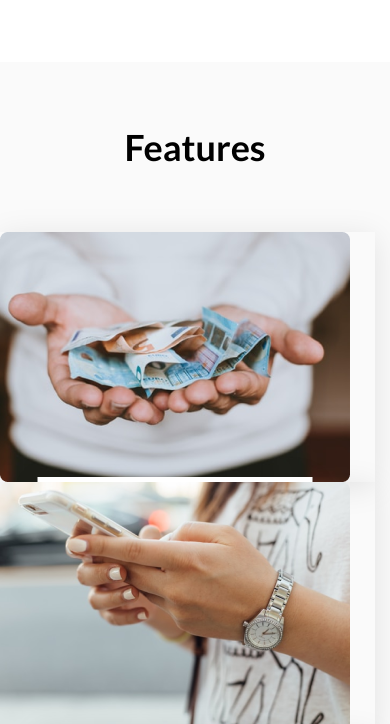
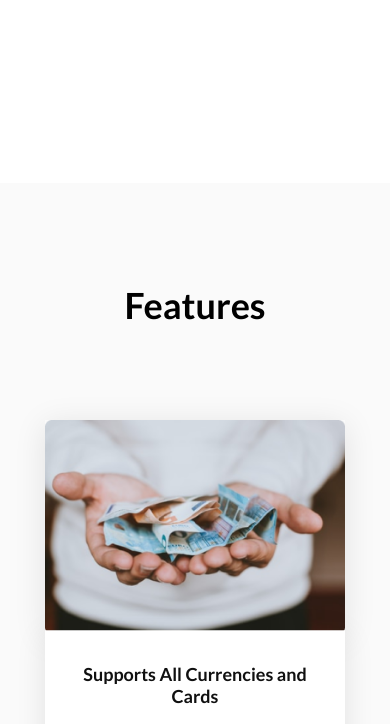
Before and after one commit to denisijka/tasks, a plain HTML site: page src/index.html in a window 390 px wide. Shown: the part 771-1495 px from the top of the page. Drawn offline with Linux system fonts and the light colour scheme.

Commit message:
all @media is completed

```diff
--- a/src/sass/base/_media.sass
+++ b/src/sass/base/_media.sass
@@ -48,8 +48,8 @@
 			// flex-direction: column
 			// align-items: center
 		&__item
-			box-shadow: 0px 5px 30px rgba(0, 0, 0, 0.1)
 
+		&__img
 		&__card
 			padding: 33px 14px 25px
 			top: 98%
@@ -59,15 +59,82 @@
 	.container
 		max-width: 520px
 	.cloud
-
+		// padding-top: 0
 		&__wrapper
+			height: 100vh
 			flex-direction: column
 			align-items: center
+			animation: moveInLeftAll 1s
 		&__descr
 			max-width: 90%
+			margin-top: 0
 		&__image
 			margin-top: 35px
 	.features
+		padding-top: 100px
+		&__heading
+			// animation: moveOpacity 6s
 
 		&__inner
+			display: block
+		&__item
+			display: flex
+			justify-content: space-between
+			max-width: 100%
+			max-height: 185.72px
+			margin: 30px 0 0
+			animation-name: none!important
+		&__img
+			position: static
+			width: 50%
+			z-index: 0
+			box-shadow: 0px 5px 30px rgba(0, 0, 0, 0.1)
+		&__card
+			position: static
+			transform: translateX(-1%)
+			width: 50%
+			min-height: 180.36px
+			border-radius: 0 8px 8px 0
+			z-index: 0
+			box-shadow: 0px 5px 30px rgba(0, 0, 0, 0.1)
+		@keyframes moveInLeftAll
+
+			0%
+				opacity: 0
+				transform: translateY(100%)
+
+			100%
+				opacity: 1
+				transform: translate(0)
+		@keyframes moveOpacity
+
+			0%
+				opacity: 0
+
+			100%
+				opacity: 1
+@media (max-width: 575px)
+	// от 320px до 576px
+	.container
+		max-width: 300px
+	.cloud
+		padding: 30px 0 80px
+		&__descr
+			max-width: 100%
+			padding-top: 0
+		&__descr
+		&__image
+			margin-top: 0
+	.features
+
+		&__item
 			flex-direction: column
+			max-height: 100%
+		&__img
+			width: 100%
+		&__card
+			transform: translateY(-2%)
+			max-width: 300px
+			width: 100%
+			border-radius: 0 0 8px 8px
+			z-index: 1
--- a/src/sass/blocks/_features.sass
+++ b/src/sass/blocks/_features.sass
@@ -12,14 +12,14 @@
 		justify-content: space-between
 		padding-top: 63px
 	&__item
+		position: relative
+		max-width: 350px
 		animation: moveInDown 1s
 		&:nth-child(2)
 			animation: moveInDown 2s
 		&:nth-child(3)
 			animation: moveInDown 3s
 	&__img
-		position: relative
-		max-width: 350px
 		z-index: 2
 		img
 			width: 100%
@@ -38,7 +38,7 @@
 		box-shadow: 0px 5px 30px rgba(0, 0, 0, 0.1)
 		border-radius: 8px
 		margin: 0 auto
-		z-index: 5
+		z-index: 3
 	&__title
 		font-weight: bold
 		font-size: 18px
@@ -61,4 +61,4 @@
 
 		100%
 			opacity: 1
-			transform: translate(0)
+			transform: translateY(0)
```
Also changed, not shown: src/index.html (+3 -3 lines), src/css/style.min.css.
